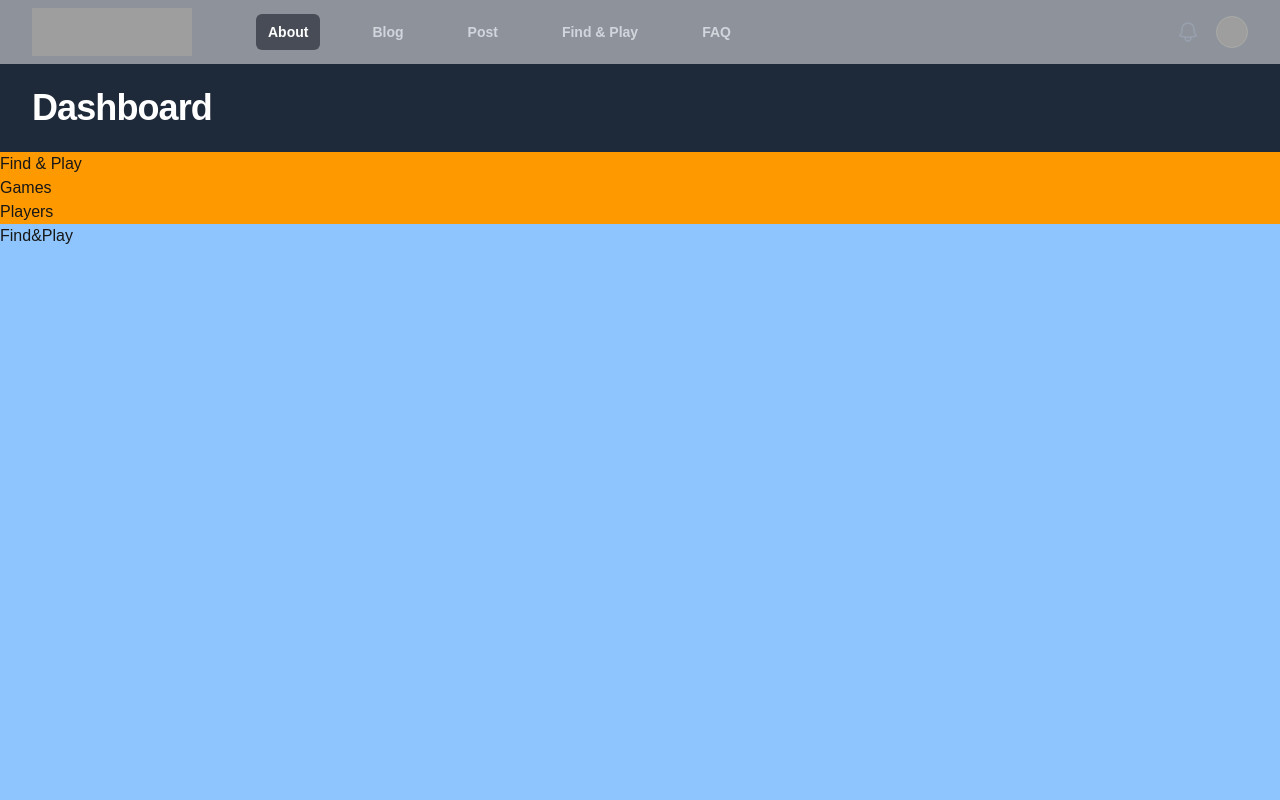
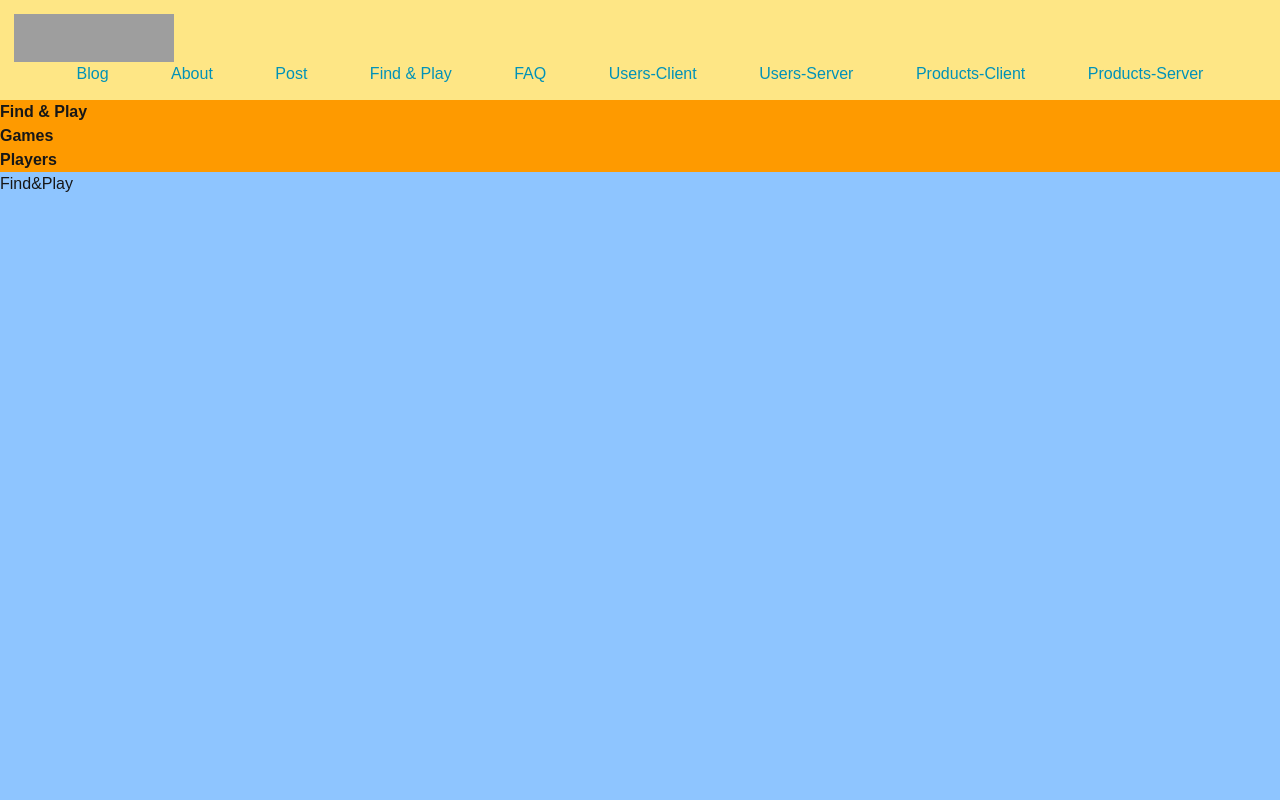
Before and after one commit to a4lexus/Next.JS.Tabletops, a Next.js app: page /playground/find-play in a window 1280 px wide. Shown: the top 800 px of the page. Built offline with nearby package versions, Linux system fonts and the light colour scheme; grey boxes are pictures that could not be loaded.

Commit message:
cw_29.10.25

```diff
--- a/src/app/help/faq/page.tsx
+++ b/src/app/help/faq/page.tsx
@@ -1,7 +1,46 @@
+import { Description } from "@headlessui/react";
+import Link from "next/link";
+
+export const metadata = {
+  title: "FAQ",
+  description: "The most frequent questions",
+};
+
+// SSR - server side rendering === собрано на сервере !
+
 const FAQ = () => {
   return (
-    <div className="bg-blue-300 h-screen">
-      <h2>FAQ</h2>
+    <div className="bg-amber-500">
+      <h1 className="font-bold">FAQ</h1>
+
+      <nav className="bg-blue-300 h-screen">
+        <Link href={"https://help.tabletopia.com/knowledge-base/faq/"}>
+          FAQ for players
+        </Link>{" "}
+        <br />
+        <Link
+          href={
+            "https://help.tabletopia.com/knowledge-base/tabletopia-mobile-app-help/"
+          }
+        >
+          Mobile App Help
+        </Link>
+      </nav>
+      <section className="bg-slate-300 mx-8 md:mx-28 min-h-screen p-12">
+        <div className="p-8 w-[200px] sm:w-[340px] md:w-[450px] lg:w-[650px] xl:w-[1000px] bg-blue-400">
+          <div className="bg-green-200 w-9/12">child</div>
+        </div>
+      </section>
+      <section className="bg-slate-300 mx-8 md:mx-28 min-h-screen p-12 grid grid-cols-4 gap-2">
+        <div className="bg-pink-200 col-span-4 rounded-2xl">Nif-nif</div>
+        <div className="bg-pink-300 col-span-2 rounded-full flex justify-center items-center gap-10">
+          <div className="bg-pink-800 rounded-full w-10 h-10 col-span-1 col-start-2"></div>
+          <div className="bg-pink-800 rounded-full w-10 h-10 col-span-1 col-start-4"></div>
+        </div>
+        <div className="bg-pink-500 col-span-1 col-start-4">Nuf-nuf</div>
+        <div className="bg-gray-400 col-span-4 md:col-span-2">Wolf</div>
+        <div className="bg-gray-600 col-span-4 md:col-span-2">Wolf</div>
+      </section>
     </div>
   );
 };
--- a/src/app/layout.tsx
+++ b/src/app/layout.tsx
@@ -14,8 +14,8 @@ const geistMono = Geist_Mono({
 });
 
 export const metadata: Metadata = {
-  title: "Create Next App",
-  description: "Generated by create next app",
+  title: "Tabletops",
+  description: "Everything about games",
 };
 
 export default function RootLayout({
--- a/src/app/playground/layout.tsx
+++ b/src/app/playground/layout.tsx
@@ -7,7 +7,7 @@ export default function PlaygroundLayout({
 }>) {
   return (
     <div className="bg-amber-500">
-      <nav>
+      <nav className="font-bold">
         <Link href={"/playground/find-play"}>Find & Play</Link> <br />
         <Link href={"/playground/games"}>Games</Link> <br />
         <Link href={"/playground/players"}>Players</Link> <br />
--- /dev/null
+++ b/src/app/users-client-ver/page.tsx
@@ -0,0 +1,28 @@
+"use client";
+
+import User from "@/types/User";
+import { useEffect, useState } from "react";
+
+const UsersClient = () => {
+  const [users, setUsers] = useState<User[]>([]);
+
+  async function fetchUsers() {
+    const res = await fetch("https://dummyjson.com/users");
+    const data = await res.json();
+    setUsers(data.users);
+  }
+  useEffect(() => {
+    fetchUsers();
+  }, []);
+  return (
+    <div className="bg-blue-200 h-screen">
+      <ul>
+        {users.map((user) => (
+          <li key={user.id}>{user.email}</li>
+        ))}
+      </ul>
+    </div>
+  );
+};
+
+export default UsersClient;
--- /dev/null
+++ b/src/app/users-server-ver/page.tsx
@@ -0,0 +1,21 @@
+import User from "@/types/User";
+
+const UserServerVersion = async () => {
+  const res = await fetch("https://dummyjson.com/users", {
+    //cache: "force-cache",
+    //cache:"force-cache",
+    //next: {revalidate: 60},
+  });
+  const { users } = await res.json();
+  return (
+    <div className="bg-blue-200 h-screen">
+      <ul>
+        {users.map((user: User) => (
+          <li key={user.id}>{user.email}</li>
+        ))}
+      </ul>
+    </div>
+  );
+};
+
+export default UserServerVersion;
--- a/src/components/Header/Header.tsx
+++ b/src/components/Header/Header.tsx
@@ -1,178 +1,26 @@
-import {
-  Disclosure,
-  DisclosureButton,
-  DisclosurePanel,
-  Menu,
-  MenuButton,
-  MenuItem,
-  MenuItems,
-} from "@headlessui/react";
 import Link from "next/link";
-import { Bars3Icon, BellIcon, XMarkIcon } from "@heroicons/react/24/outline";
 
-const user = {
-  name: "Tom Cook",
-  email: "tom@example.com",
-  imageUrl:
-    "https://images.unsplash.com/photo-1472099645785-5658abf4ff4e?ixlib=rb-1.2.1&ixid=eyJhcHBfaWQiOjEyMDd9&auto=format&fit=facearea&facepad=2&w=256&h=256&q=80",
-};
-const navigation = [
-  { name: "About", href: "/about", current: true },
-  { name: "Blog", href: "/blog", current: false },
-  { name: "Post", href: "/blog/post", current: false },
-  { name: "Find & Play", href: "/playground/find-play", current: false },
-  { name: "FAQ", href: "/help/faq", current: false },
-];
-const userNavigation = [
-  { name: "Your profile", href: "#" },
-  { name: "Settings", href: "#" },
-  { name: "Sign out", href: "#" },
-];
-
-function classNames(...classes: string[]) {
-  return classes.filter(Boolean).join(" ");
-}
 export default function Header() {
   return (
-    <>
-      <div className="min-h-full">
-        <Disclosure as="nav" className="bg-gray-800/50">
-          <div className="mx-auto max-w-7xl px-4 sm:px-6 lg:px-8">
-            <div className="flex h-16 items-center justify-between">
-              <div className="flex items-center">
-                <div className="shrink-0">
+    <div className="bg-amber-200 text-cyan-600 min-h-14 p-3.5 ">
       <img
         alt="Lear Corporation"
         src="https://upload.wikimedia.org/wikipedia/commons/thumb/0/02/Lear_Corporation_logo.svg/1200px-Lear_Corporation_logo.svg.png"
         className="size-10 h-12 w-40"
       />
-                </div>
-                <div className="hidden md:block">
-                  <div className="ml-16 flex items-baseline space-x-10">
-                    {navigation.map((item) => (
-                      <Link
-                        key={item.name}
-                        href={item.href}
-                        aria-current={item.current ? "page" : undefined}
-                        className={classNames(
-                          item.current
-                            ? "bg-gray-950/50 text-white"
-                            : "text-gray-300 hover:bg-white/8 hover:text-amber-300",
-                          "rounded-md px-3 py-2 text-sm font-semibold"
-                        )}
-                      >
-                        {item.name}
-                      </Link>
-                    ))}
+      <div>
+        <nav className="flex justify-evenly ">
+          <Link href={"/blog"}>Blog</Link>
+          <Link href={"/about"}>About</Link>
+          <Link href={"/blog/post"}>Post</Link>
+          <Link href={"/playground/find-play"}>Find & Play</Link>
+          <Link href={"/help/faq"}>FAQ</Link>
+          <Link href={"/users-client-ver"}>Users-Client</Link>
+          <Link href={"/users-server-ver"}>Users-Server</Link>
+          <Link href={"/products-client-ver"}>Products-Client</Link>
+          <Link href={"/products-server-ver"}>Products-Server</Link>
+        </nav>
       </div>
     </div>
-              </div>
-              <div className="hidden md:block">
-                <div className="ml-4 flex items-center md:ml-6">
-                  <button
-                    type="button"
-                    className="relative rounded-full p-1  hover:text-amber-300 text-gray-400 focus:outline-3 focus:outline-offset-2 focus:outline-indigo-500"
-                  >
-                    <span className="absolute -inset-1.5" />
-                    <span className="sr-only">View notifications</span>
-                    <BellIcon aria-hidden="true" className="size-6" />
-                  </button>
-
-                  {/* Profile dropdown */}
-                  <Menu as="div" className="relative ml-3">
-                    <MenuButton className="relative flex max-w-xs items-center rounded-full focus-visible:outline-2 focus-visible:outline-offset-2 focus-visible:outline-indigo-500">
-                      <span className="absolute -inset-1.5" />
-                      <span className="sr-only">Open user menu</span>
-                      <img
-                        alt=""
-                        src={user.imageUrl}
-                        className="size-8 rounded-full outline -outline-offset-1 outline-white/10"
-                      />
-                    </MenuButton>
-                    <MenuItems className="absolute right-0 z-10 mt-2 w-48 origin-top-right rounded-md bg-gray-800 py-1 outline-1 -outline-offset-1 outline-white/10 transition duration-100 ease-out">
-                      {userNavigation.map((item) => (
-                        <MenuItem key={item.name}>
-                          <Link
-                            href={item.href}
-                            className="block px-4 py-2 text-sm text-gray-300 hover:bg-white/5 focus:outline-none"
-                          >
-                            {item.name}
-                          </Link>
-                        </MenuItem>
-                      ))}
-                    </MenuItems>
-                  </Menu>
-                </div>
-              </div>
-            </div>
-          </div>
-
-          <DisclosurePanel className="md:hidden">
-            <div className="space-y-1 px-2 pt-2 pb-3 sm:px-3">
-              {navigation.map((item) => (
-                <Link
-                  key={item.name}
-                  href={item.href}
-                  aria-current={item.current ? "page" : undefined}
-                  className={classNames(
-                    item.current
-                      ? "bg-gray-950/50 text-white"
-                      : "text-gray-300 hover:bg-white/5 hover:text-white",
-                    "block rounded-md px-3 py-2 text-base font-medium"
-                  )}
-                >
-                  {item.name}
-                </Link>
-              ))}
-            </div>
-            <div className="border-t border-white/10 pt-4 pb-3">
-              <div className="flex items-center px-5">
-                <div className="shrink-0">
-                  <img
-                    alt=""
-                    src={user.imageUrl}
-                    className="size-10 rounded-full outline -outline-offset-1 outline-white/10"
-                  />
-                </div>
-                <div className="ml-3">
-                  <div className="text-base leading-5 font-medium text-white">
-                    {user.name}
-                  </div>
-                  <div className="text-sm font-medium text-gray-400">
-                    {user.email}
-                  </div>
-                </div>
-                <button
-                  type="button"
-                  className="relative ml-auto shrink-0 rounded-full p-1 text-gray-400 hover:text-white focus:outline-2 focus:outline-offset-2 focus:outline-indigo-500"
-                >
-                  <span className="absolute -inset-1.5" />
-                  <span className="sr-only">View notifications</span>
-                  <BellIcon aria-hidden="true" className="size-6" />
-                </button>
-              </div>
-              <div className="mt-3 space-y-1 px-2">
-                {userNavigation.map((item) => (
-                  <Link
-                    key={item.name}
-                    href={item.href}
-                    className="block rounded-md px-3 py-2 text-base font-medium text-gray-400 hover:bg-white/5 hover:text-white"
-                  >
-                    {item.name}
-                  </Link>
-                ))}
-              </div>
-            </div>
-          </DisclosurePanel>
-        </Disclosure>
-        <header className="relative bg-gray-800 ">
-          <div className=" mx-auto max-w-7xl px-4 py-6 sm:px-6 lg:px-8">
-            <h1 className="text-4xl font-bold tracking-tight text-white">
-              Dashboard
-            </h1>
-          </div>
-        </header>
-      </div>
-    </>
   );
 }
```
Lines whose indentation alone changed are shown as unchanged.
